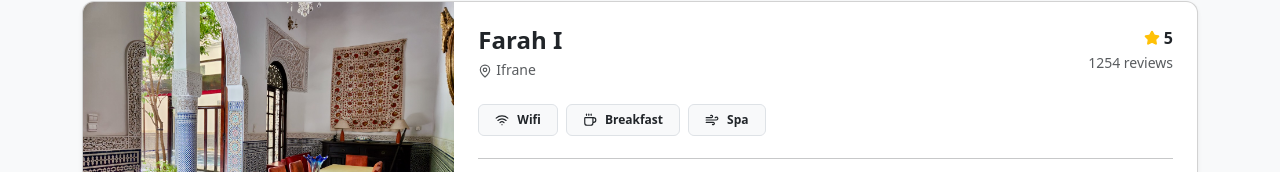
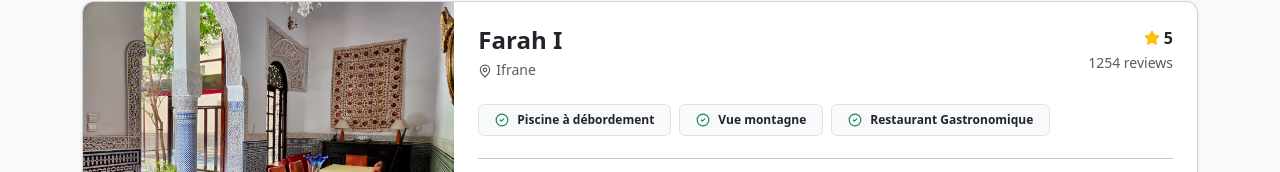
Before and after one commit to makouarHamza/Hajz.ma, a React (Vite) app: page / in a window 1280 px wide. Shown: the part 780-952 px from the top of the page. Built offline with nearby package versions, Linux system fonts and the light colour scheme; data requests are answered from the project's data file.

Commit message:
dynamic amenities in card hotel

```diff
--- a/src/hotels/hotelCard.jsx
+++ b/src/hotels/hotelCard.jsx
@@ -1,4 +1,4 @@
-import { Coffee, MapPin, Star, Wifi, Wind } from "lucide-react";
+import { CheckCircle2, Coffee, MapPin, Star, Wifi, Wind } from "lucide-react";
 import { useNavigate } from "react-router-dom";
 
 function HotelCard({dataHotel}){
@@ -36,15 +36,11 @@ function HotelCard({dataHotel}){
                         </div>
 
                         <div className="d-flex flex-wrap gap-2 my-3">
-                            <span className="badge bg-light text-dark border d-flex align-items-center py-2 px-3">
-                                <Wifi size={14} className="me-2"/> Wifi
-                            </span>
-                            <span className="badge bg-light text-dark border d-flex align-items-center py-2 px-3">
-                                <Coffee size={14} className="me-2"/> Breakfast
-                            </span>
-                            <span className="badge bg-light text-dark border d-flex align-items-center py-2 px-3">
-                                <Wind size={14} className="me-2"/> Spa
-                            </span>
+                                {dataHotel.amenities.map((amenity, index) => (
+                                    <span key={index} className="badge bg-light text-dark border d-flex align-items-center py-2 px-3">
+                                        <CheckCircle2 size={14} className="me-2 text-success"/> {amenity}
+                                    </span>
+                                ))}
                         </div>
 
                         <hr className="my-auto"/>
```
